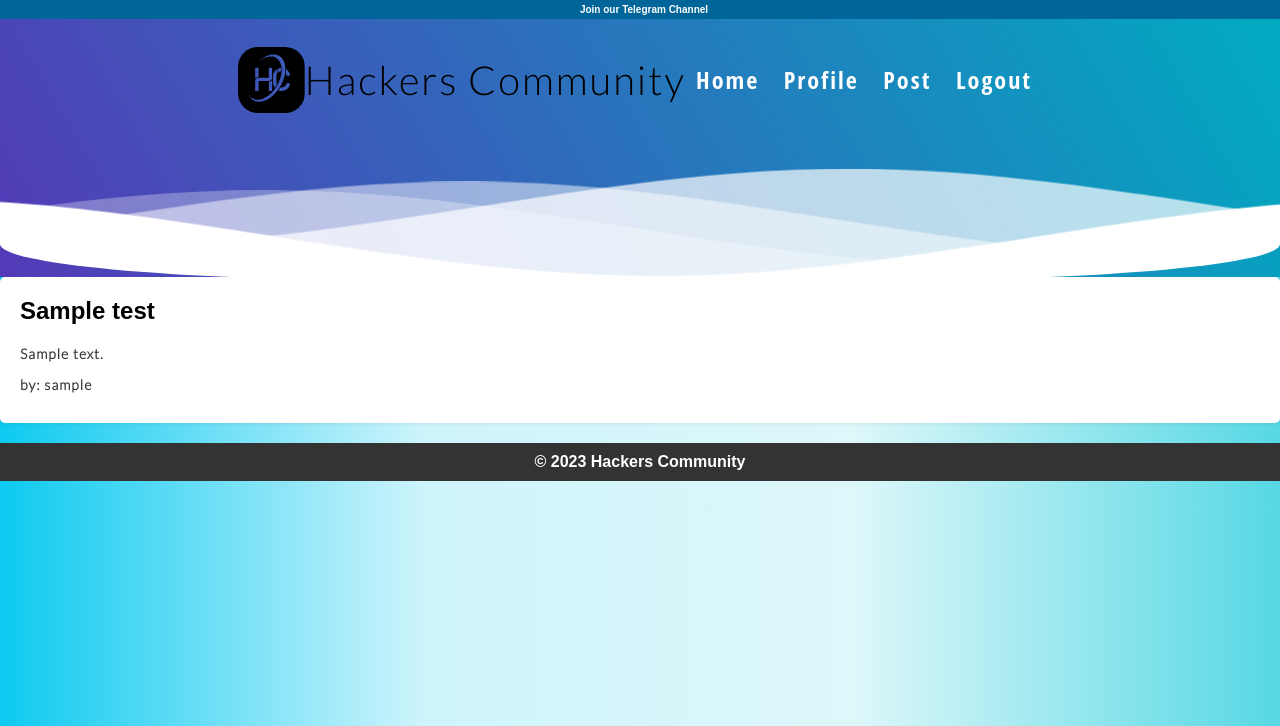
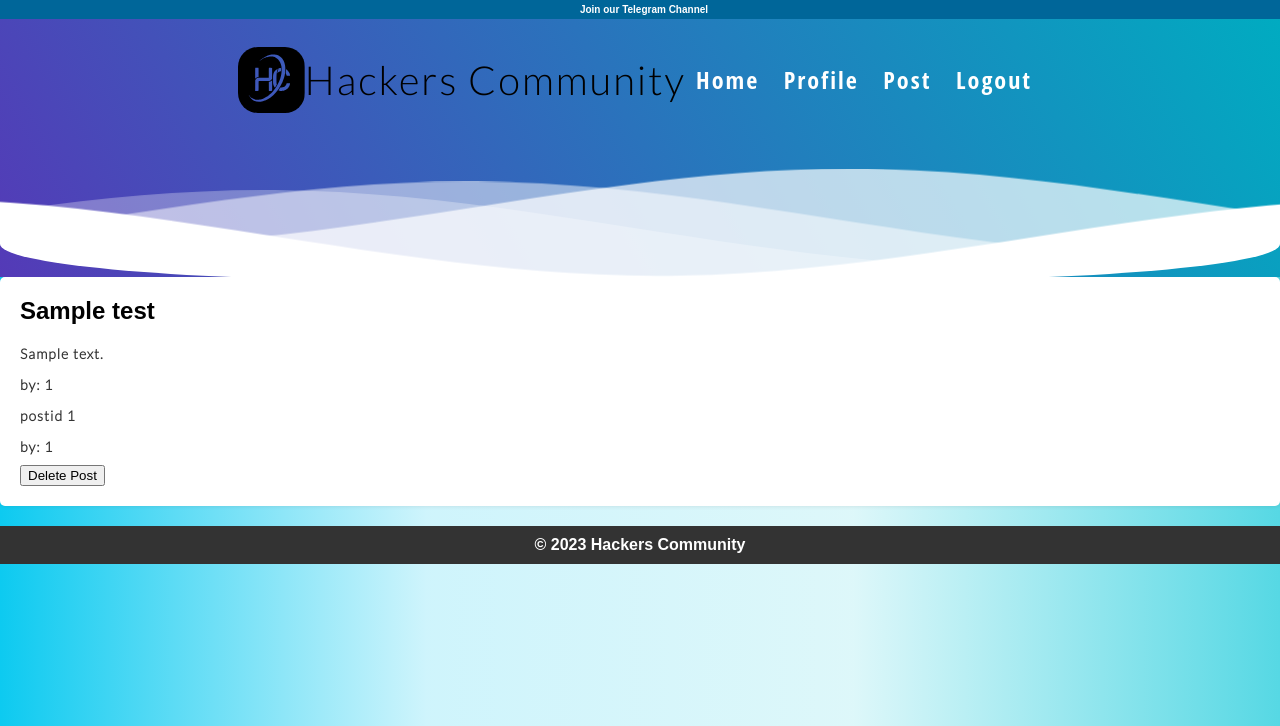
Before and after one commit to venkateshblks/Blog-website, a Flask app: page / in a window 1280 px wide. Shown: the top 726 px of the page. Run offline with Flask 3, Linux system fonts and the light colour scheme; the visitor is signed in with stand-in values (Sample User, id 1); a database or web service that is not in the repository returns one stand-in record (values such as "Sample title").

Commit message:
Update index.html

```diff
--- a/templates/index.html
+++ b/templates/index.html
@@ -66,16 +66,23 @@
 
     <!-- header end -->
     <main>
-        <div class="bg"></div>
+        <!-- <div class="bg"></div> -->
+
+
+
         {% for post in posts %}
         <div class="post ">
             <h2>{{ post['title'] }}</h2>
             <p>{{ post['content'] }}</p>
-            <p>by: {{ session['username'] }}</p>
-            {% if session.logged_in and post['user_id'] == current_user_id %}
-            <form action="/delete_post/{{ post['id'] }}" method="POST">
-                <input type="submit" value="Delete">
+            <p>by: {{ user_document}}</p>
+            <p>postid {{ post['_id']}}</p>
+            <p>by: {{ post['user_id'] }}</p>
+            {% if session.logged_in and post['user_id']==user_document%}
+
+            <form class="delete-post-form" action="{{ url_for('delete_post', post_id=post['_id']) }}" method="POST">
+                <button type="submit">Delete Post</button>
             </form>
+
             {% endif %}
         </div>
         {% endfor %}
@@ -91,7 +98,7 @@
             document.querySelector('main').style.opacity = 1;
         };
     </script>
-    <script disable-devtool-auto src='https://cdn.jsdelivr.net/npm/disable-devtool' clear-log='true'></script>
+    <!-- <script disable-devtool-auto src='https://cdn.jsdelivr.net/npm/disable-devtool' clear-log='true'></script> -->
     <div class="sticky-element">
         <a href="https://t.me/hackers_co" target="_blank" style="text-decoration: none; color: #fff;">
             Join our Telegram Channel
```
